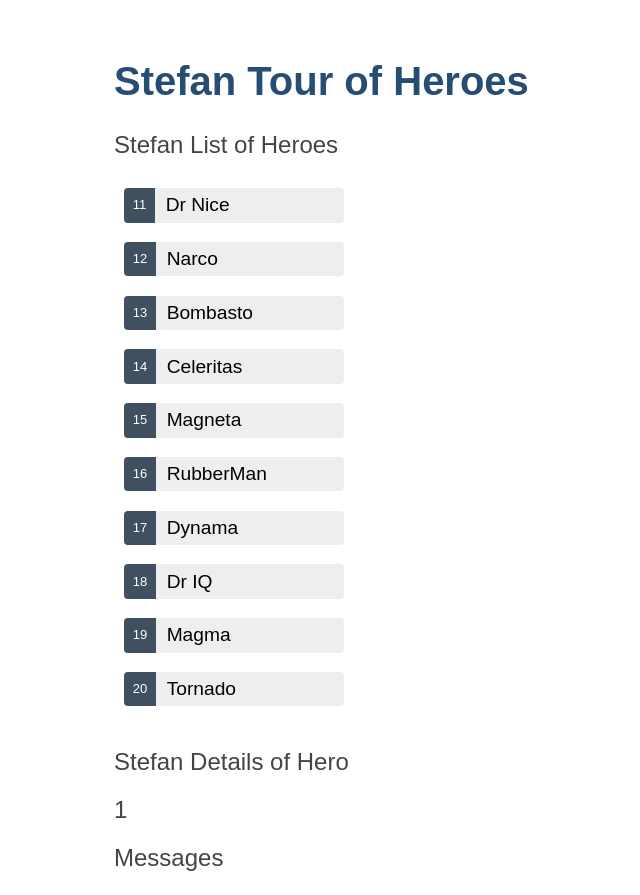
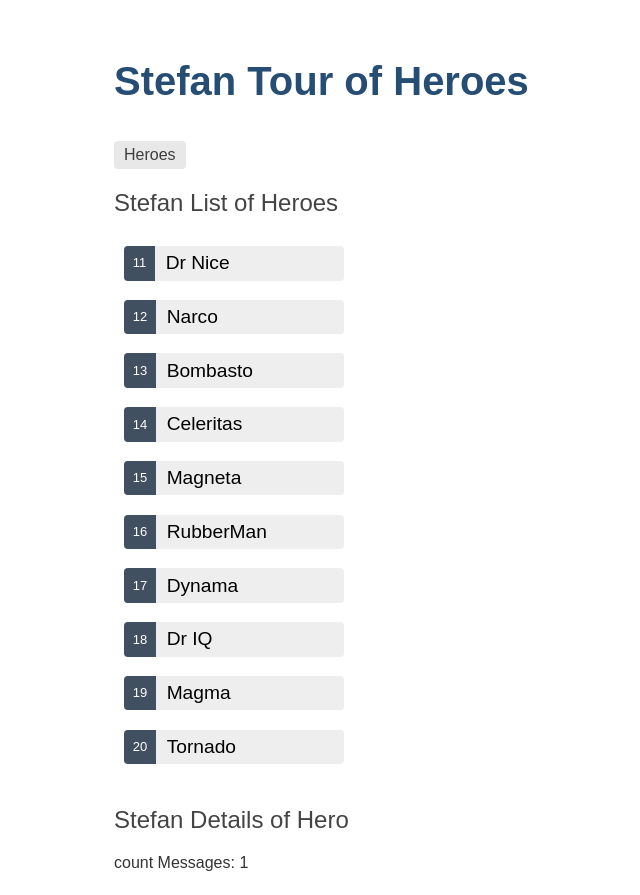
Before and after one commit to stefan-schwarz/tour-of-heroes, an Angular app: page /heroes in a window 1280 px wide. Shown: the top 895 px of the page, without its empty margins (26-666 px from the left). Built offline with nearby package versions, Linux system fonts and the light colour scheme.

Commit message:
done add routing module

```diff
--- a/src/app/app.component.html
+++ b/src/app/app.component.html
@@ -1,5 +1,9 @@
 <h1>{{title}}</h1>
-<app-heroes></app-heroes>
+<!-- <app-heroes></app-heroes> -->
+<nav>
+  <a routerLink="/heroes">Heroes</a>
+</nav>
+<router-outlet></router-outlet>
 <app-messages></app-messages>
 
 
--- a/src/app/app.module.ts
+++ b/src/app/app.module.ts
@@ -7,6 +7,7 @@
 import { HeroesComponent } from './heroes/heroes.component';
 import { HeroDetailComponent } from './hero-detail/hero-detail.component';
 import { MessagesComponent } from './messages/messages.component';
+import { AppRoutingModule } from './app-routing.module';
 
 @NgModule({
   declarations: [
@@ -17,7 +18,8 @@
   ],
   imports: [
     BrowserModule,
-    FormsModule
+    FormsModule,
+    AppRoutingModule
   ],
   providers: [],
   bootstrap: [AppComponent]
--- a/src/app/messages/messages.component.html
+++ b/src/app/messages/messages.component.html
@@ -1,6 +1,6 @@
 <div *ngIf="messageService.messages.length">
 
-  <h2>{{messageService.messages.length}}</h2>
+  <p>count Messages: {{messageService.messages.length}}</p>
   <h2>Messages</h2>
   <button type="button" class="clear" (click)="messageService.clear()">
     Clear messages
```
Also changed, not shown: src/app/app-routing.module.ts (added, +15 -0 lines).
